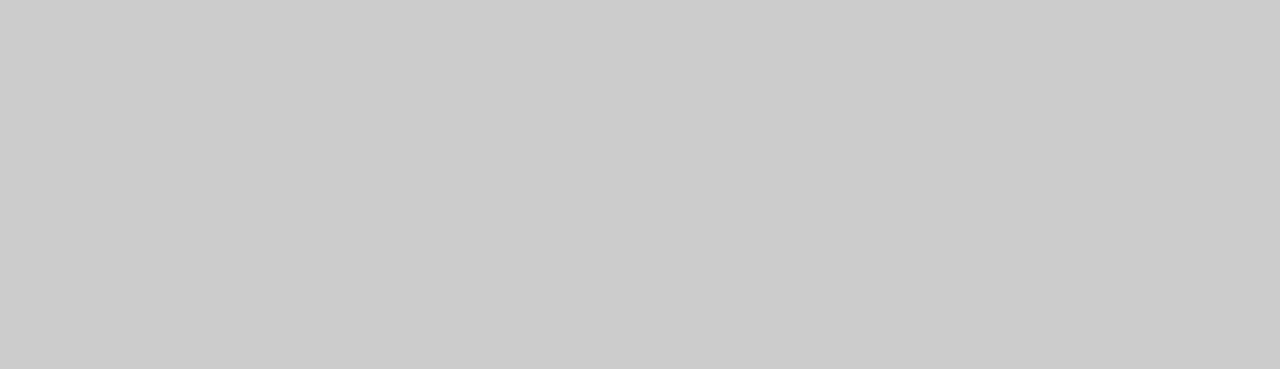
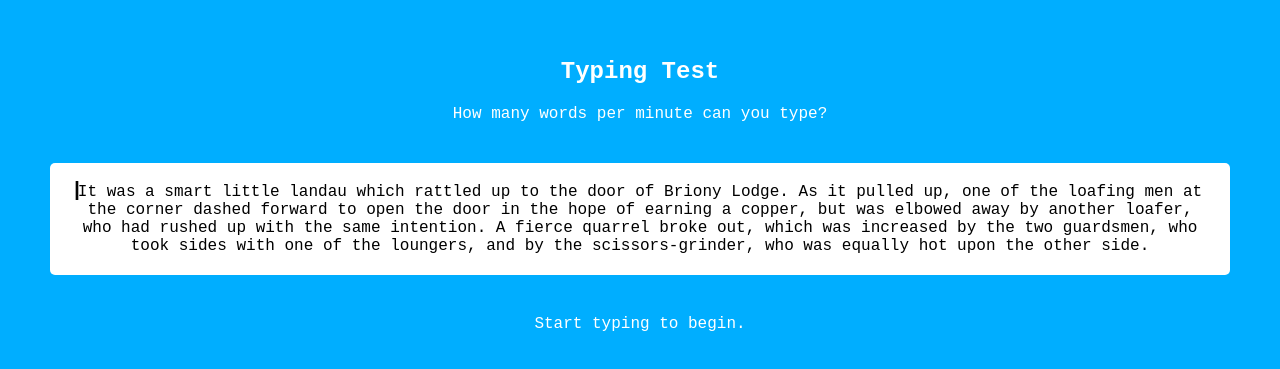
Before and after one commit to rachidelaid/human-benchmark, a React (Create React App) app: page /typing in a window 1280 px wide. Before the commit this address had no page. Shown: the part 205-574 px from the top of the page. Built offline with nearby package versions, Linux system fonts and the light colour scheme.

Commit message:
typing test done

```diff
--- a/src/App.js
+++ b/src/App.js
@@ -8,6 +8,7 @@ import Aim from './pages/Aim';
 import Sequence from './pages/Sequence';
 import Visual from './pages/Visual';
 import Chimp from './pages/Chimp';
+import Typing from './pages/Typing';
 
 function App() {
   return (
@@ -21,6 +22,7 @@ function App() {
         <Route exact path="/sequence" element={<Sequence />} />
         <Route exact path="/visual" element={<Visual />} />
         <Route exact path="/chimp" element={<Chimp />} />
+        <Route exact path="/typing" element={<Typing />} />
       </Routes>
     </BrowserRouter>
   );
--- a/src/index.css
+++ b/src/index.css
@@ -222,6 +222,16 @@ svg {
   }
 }
 
+@keyframes flick {
+  0% {
+    opacity: 0;
+  }
+
+  100% {
+    opacity: 1;
+  }
+}
+
 .flex {
   display: flex;
   align-items: center;
@@ -258,3 +268,28 @@ svg {
   border-color: #fff;
   background-color: #fff;
 }
+
+.input {
+  color: #000;
+  background-color: #fff;
+  margin: 20px 50px;
+  padding: 20px;
+  border-radius: 5px;
+}
+
+.input .line {
+  position: absolute;
+  font-size: 130%;
+  font-weight: bold;
+  margin: -4px -7px;
+  animation: flick 0.8s;
+  animation-iteration-count: infinite;
+}
+
+.input .right {
+  background-color: rgb(94, 221, 94);
+}
+
+.input .wrong {
+  background-color: rgb(255, 97, 97);
+}
--- /dev/null
+++ b/src/pages/Typing.jsx
@@ -0,0 +1,121 @@
+import { useEffect, useState, useRef } from 'react';
+
+const Typing = () => {
+  const [seconds, setSeconds] = useState(0);
+  const [started, setStarted] = useState(false);
+  const text =
+    'It was a smart little landau which rattled up to the door of Briony Lodge. As it pulled up, one of the loafing men at the corner dashed forward to open the door in the hope of earning a copper, but was elbowed away by another loafer, who had rushed up with the same intention. A fierce quarrel broke out, which was increased by the two guardsmen, who took sides with one of the loungers, and by the scissors-grinder, who was equally hot upon the other side.';
+
+  const correct = useRef(0);
+  const input = useRef(0);
+  let curIndex = 0;
+  // let started = false;
+
+  useEffect(() => {
+    let loop = null;
+    if (started) {
+      loop = setInterval(() => {
+        console.log('loop');
+        setSeconds(seconds + 1);
+      }, 1000);
+    } else if (!started && seconds !== 0) {
+      clearInterval(loop);
+    } else {
+      document.addEventListener('keypress', key);
+      document.addEventListener('keydown', del);
+    }
+
+    return () => clearInterval(loop);
+  }, [started, seconds]);
+
+  const del = (e) => {
+    if (e.key !== 'Backspace') return;
+    if (curIndex !== 0) {
+      curIndex--;
+      document.querySelector(
+        `.input .letter[data-index="${curIndex}"]`
+      ).className = 'letter';
+      moveLine(0);
+    }
+  };
+
+  const moveLine = (n) => {
+    document.querySelector('.line').remove();
+    const nextElm = document.querySelector(
+      `.input .letter[data-index="${curIndex + n}"]`
+    );
+    const span = document.createElement('span');
+    span.innerText = '|';
+    span.classList.add('line');
+    document.querySelector('.input').insertBefore(span, nextElm);
+  };
+
+  // const timer = () => {
+  //   setInterval(() => {
+  //     seconds.current++;
+  //     console.log('loop');
+  //   }, 1000);
+  // };
+
+  const key = (e) => {
+    if (!started) {
+      setStarted(true);
+      // timer();
+    }
+
+    const curElm = document.querySelector(
+      `.input .letter[data-index="${curIndex}"]`
+    );
+
+    if (curElm) {
+      input.current++;
+      if (text[curIndex] === e.key) {
+        curElm.classList.add('right');
+        correct.current++;
+      } else {
+        curElm.classList.add('wrong');
+      }
+      moveLine(1);
+      curIndex += 1;
+    }
+
+    if (input.current === text.length) {
+      // clearInterval(loop);
+      // setLoop(null);
+      setStarted(false);
+    }
+  };
+
+  return (
+    <div className="main typing">
+      {text.length !== input.current && (
+        <>
+          {seconds === 0 && <h2>Typing Test</h2>}
+          {seconds !== 0 && (
+            <h2>{Math.floor(correct.current / 5 / (seconds / 60))}</h2>
+          )}
+
+          <p>How many words per minute can you type?</p>
+          <div className="input">
+            <span className="line">|</span>
+            {text.split('').map((l, i) => (
+              <span key={i} data-index={i} className="letter">
+                {l}
+              </span>
+            ))}
+          </div>
+          <p>Start typing to begin.</p>
+        </>
+      )}
+
+      {text.length === input.current && (
+        <>
+          <p>Typing Test</p>
+          <h2>{Math.floor(correct.current / 5 / (seconds / 60))} WPM</h2>
+          <a href="/">Home</a>
+        </>
+      )}
+    </div>
+  );
+};
+export default Typing;
--- a/src/pages/Verbal.jsx
+++ b/src/pages/Verbal.jsx
@@ -13,7 +13,7 @@ const Verbal = () => {
   };
 
   const generateWords = () => {
-    const list = randomWords(10).filter((w) => w.length >= 3);
+    const list = randomWords(30).filter((w) => w.length >= 3);
 
     let l = shuffleArray([
       ...list,
```
